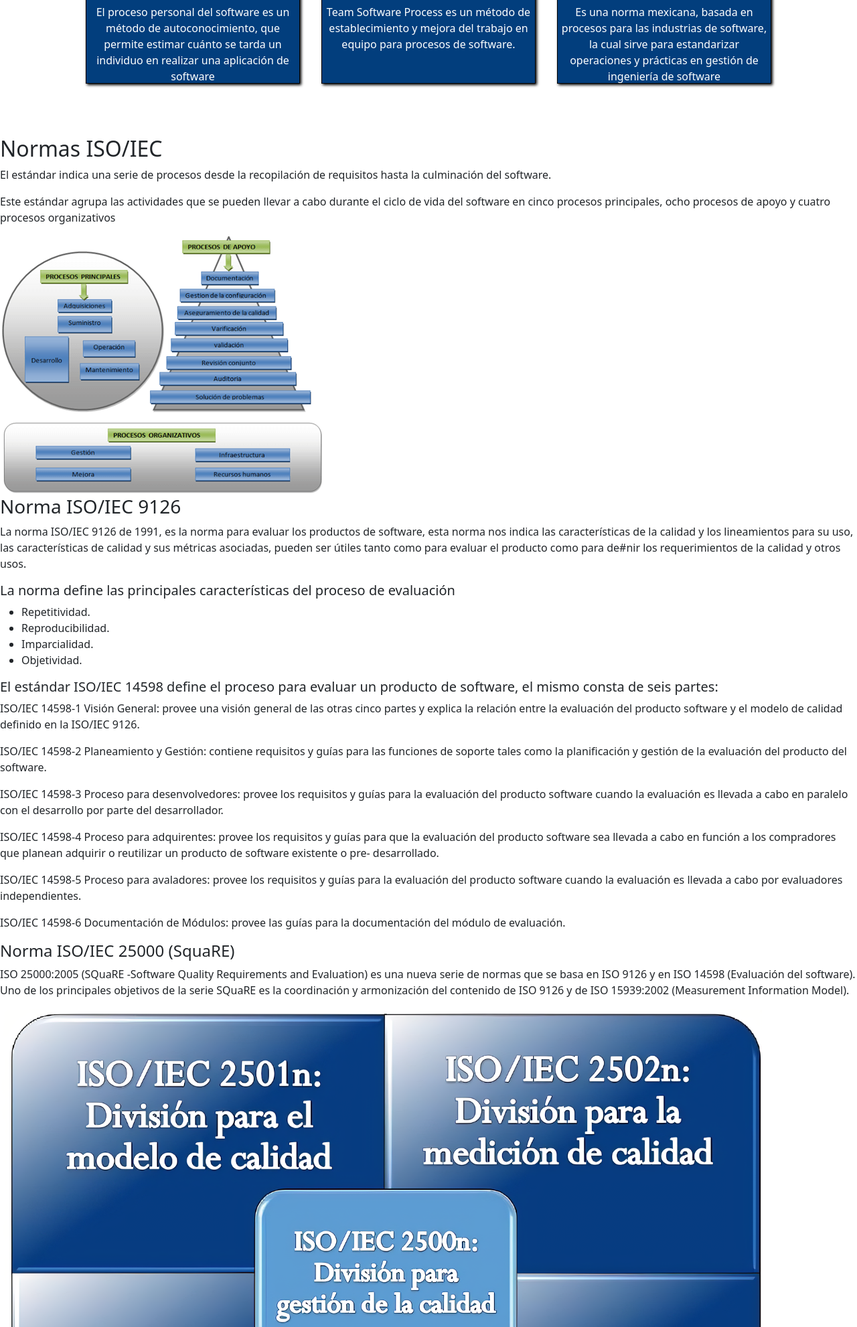
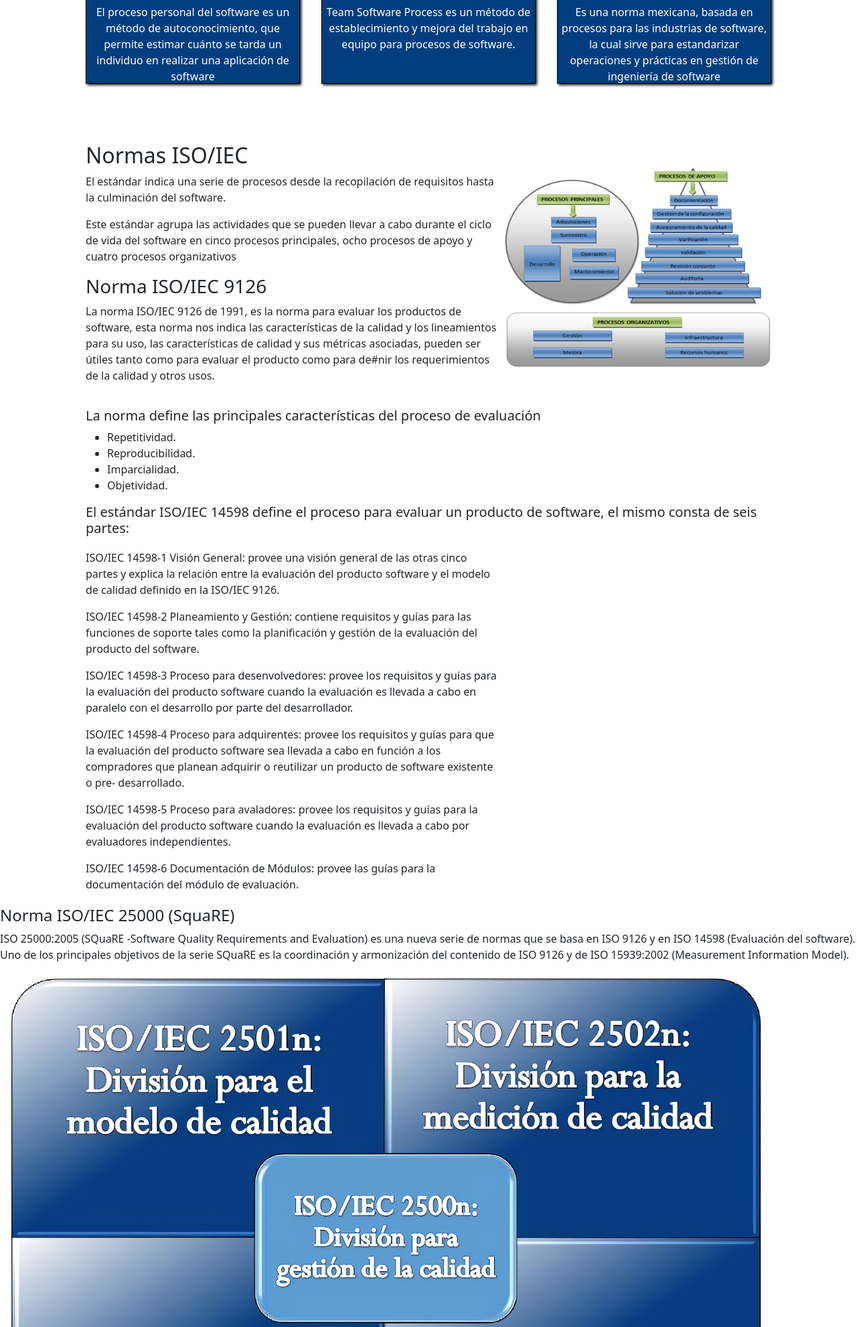
Before and after one commit to Mjhon03/Calidad-de-software, a PHP site: page / in a window 1280 px wide. Shown: the part 929-2911 px from the top of the page at 67% size. Run offline with PHP 8.4, Linux system fonts and the light colour scheme.

Commit message:
Creaccion archivo index.php

```diff
--- a/css/style.css
+++ b/css/style.css
@@ -88,3 +88,33 @@ td{
 th{
     text-align: center;
 }
+.normas{
+    width: 100%;
+    justify-content: center;
+}
+.iso{
+    width: 80%;
+    margin: 20px auto;
+    display: flex;
+    align-items: center;
+}
+.iso img{
+    width: 400px;
+    height: 300px;
+}
+.carat{
+    width: 80%;
+    margin: 20px auto;
+    align-items: center;
+}
+.isos{
+    width: 80%;
+    margin: 20px auto;
+
+}
+.isos div{
+    width: 60%;
+}
+.nose{
+    width: 100%;
+}
--- a/index.html
+++ b/index.html
@@ -94,14 +94,12 @@
     </section>
     <section class="normas">
         <div class="iso">
+            <div>
                 <h2>Normas ISO/IEC</h2>
                 <p>El estándar indica una serie de procesos desde la
                     recopilación de requisitos hasta la culminación del software.</p>
                     <p>Este estándar agrupa las actividades que se pueden llevar a cabo durante el ciclo de vida del software en cinco procesos
                         principales, ocho procesos de apoyo y cuatro procesos organizativos</p>
-                    <img src="/img/052317_0147_NormasyEstn1.png" alt="">
-        </div>
-        <div>
                 <h3>Norma ISO/IEC 9126</h3>
                 <p>La norma ISO/IEC 9126 de 1991, es la norma para
                     evaluar los productos de software, esta norma nos
@@ -112,6 +110,10 @@
                     de#nir los requerimientos de la calidad y otros usos.</p>
                 </div>
                 <div>
+                    <img src="/img/052317_0147_NormasyEstn1.png" alt="">
+                </div>
+        </div>
+        <div class="carat">
             <h5>La norma define las principales características del proceso de evaluación</h5>
             <ul>
                 <li>
@@ -122,10 +124,10 @@
                 <li>Objetividad.
                 </li>
             </ul>
+            <h5>El estándar ISO/IEC 14598 define el proceso para evaluar un producto de
+                software, el mismo consta de seis partes:</h5>
         </div>
         <div class="isos 14598">
-            <h5>El estándar ISO/IEC 14598 define el proceso para evaluar un producto de
-                software, el mismo consta de seis partes:</h5>
                 <div><p>ISO/IEC 14598-1 Visión General: provee una visión general de las otras cinco partes y explica la relación entre la
                     evaluación del producto software y el modelo de calidad definido en la ISO/IEC 9126.</p></div>
                     <div><p>ISO/IEC 14598-2 Planeamiento y Gestión: contiene requisitos y guías para las funciones de soporte tales como la
@@ -138,7 +140,8 @@
                 <div><p>ISO/IEC 14598-5 Proceso para avaladores: provee los requisitos y guías para la evaluación del producto software cuando la
                     evaluación es llevada a cabo por evaluadores independientes.</p></div>
                 <div><p>ISO/IEC 14598-6 Documentación de Módulos: provee las guías para la documentación del módulo de evaluación.</p></div>
-                <div>
+            </div>
+            <div class="nose">
                 <div>
                     <h4>Norma ISO/IEC 25000 (SquaRE)</h4>
                     <p>ISO 25000:2005 (SQuaRE -Software Quality Requirements and Evaluation) es una nueva serie de normas que se basa en ISO
@@ -146,7 +149,6 @@
                         armonización del contenido de ISO 9126 y de ISO 15939:2002 (Measurement Information Model).</p>
                 </div>
                 <img src="/img/R.png" alt="">
-                </div>
             </div>
         <section class="spice">
             <div>
@@ -214,6 +216,7 @@ calidad y alcanzar niveles internacionales de competitividad.
                     </p>
                 </div>
             </div>
+        </section>
     </section>
         <section class="table">
             <table>
--- /dev/null
+++ b/index.php
@@ -0,0 +1 @@
+<?php require_once("index.html") ?>
```
Lines whose indentation alone changed are shown as unchanged.
